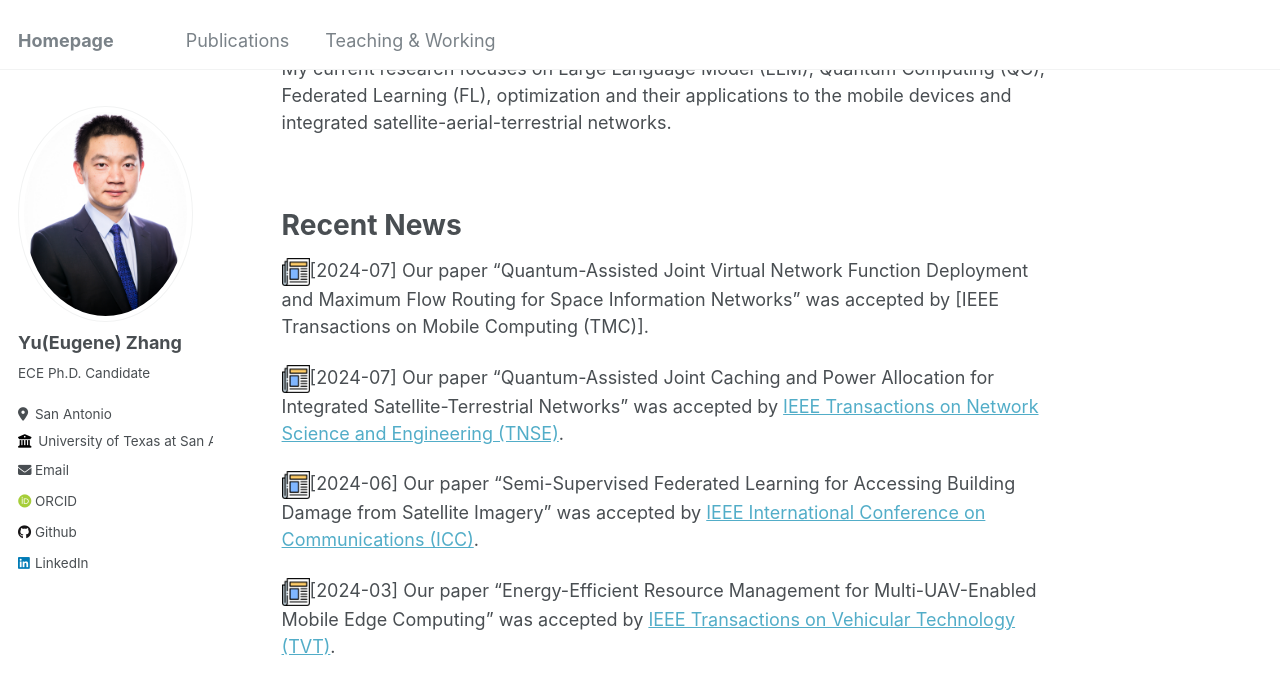
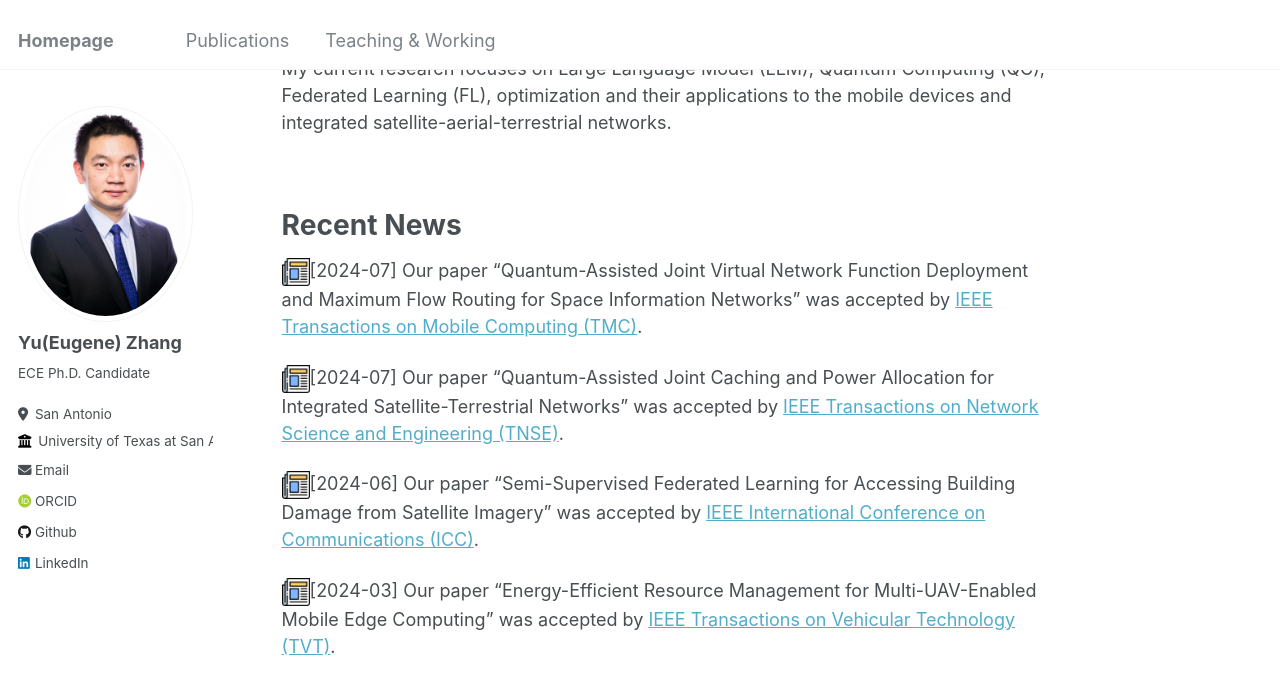
Before and after one commit to Yu-Zhang-Eugene/yu-zhang-eugene.github.io, a Jekyll site: the page built from _pages/about.md, in a window 1280 px wide and 900 px high, scrolled down 358 px. Shown: the top 694 px of the window. Built offline with Jekyll 4.4.1, drawn with Linux system fonts in a browser that asks for light colours; some web fonts are replaced.

Commit message:
Update about.md

```diff
--- a/_pages/about.md
+++ b/_pages/about.md
@@ -30,7 +30,7 @@ My current research focuses on Large Language Model (LLM), Quantum Computing (QC
 
 Recent News
 ======
-![news](/images/newspaper.png){:height="28px" width="28px"}[2024-07] Our paper "Quantum-Assisted Joint Virtual Network Function Deployment and Maximum Flow Routing for Space Information Networks" was accepted by [IEEE Transactions on Mobile Computing (TMC)].
+![news](/images/newspaper.png){:height="28px" width="28px"}[2024-07] Our paper "Quantum-Assisted Joint Virtual Network Function Deployment and Maximum Flow Routing for Space Information Networks" was accepted by [IEEE Transactions on Mobile Computing (TMC)](https://ieeexplore.ieee.org/xpl/RecentIssue.jsp?punumber=7755).
 
 ![news](/images/newspaper.png){:height="28px" width="28px"}[2024-07] Our paper "Quantum-Assisted Joint Caching and Power Allocation for Integrated Satellite-Terrestrial Networks" was accepted by [IEEE Transactions on Network Science and Engineering (TNSE)](https://ieeexplore.ieee.org/xpl/RecentIssue.jsp?punumber=6488902).
 
```
